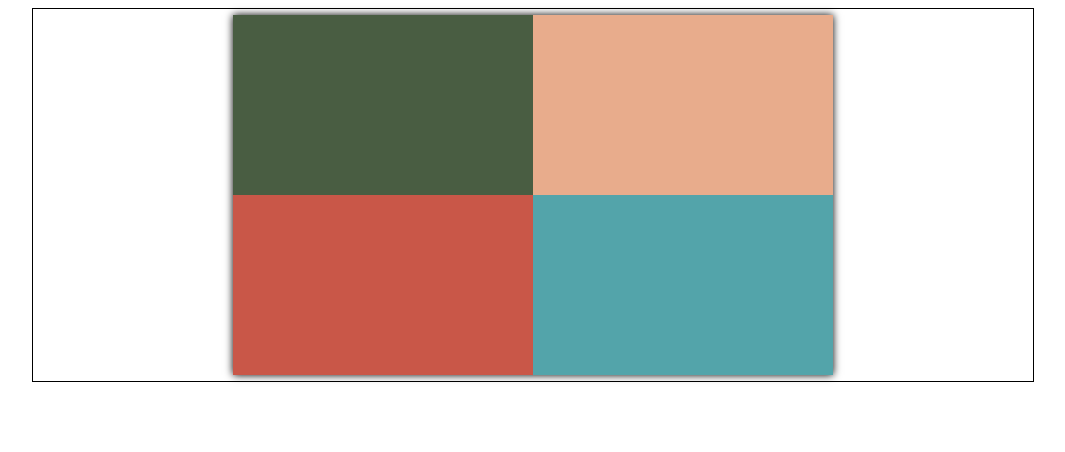
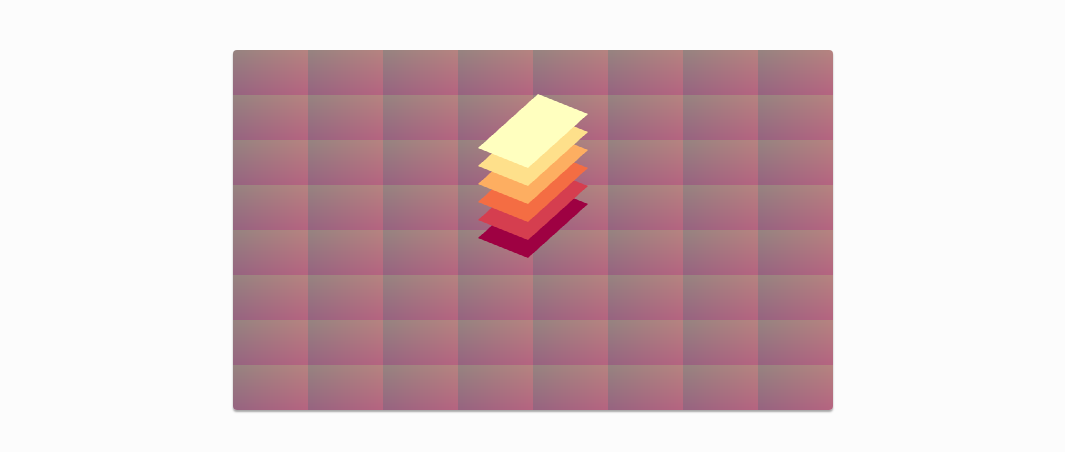
Before and after one commit to kennychou0529/vdb-web, a plain HTML site: page webgltest.html in a window 1280 px wide. Shown: the whole page, without its empty margins (107-1172 px from the left). Drawn offline with Linux system fonts and the light colour scheme.

Commit message:
Uploading textures

```diff
--- a/webgltest.html
+++ b/webgltest.html
@@ -2,6 +2,9 @@
 <head>
     <title>WebGL test</title>
     <style>
+    html {
+        background: #fcfcfc;
+    }
     #canvas {
         display: block;
         margin: 0 auto;
@@ -10,12 +13,13 @@
         width: 60%;
         height: 360;
         /*border: 1px solid #000;*/
-        box-shadow: 0px 0px 8px #000;
+        border-radius: 4px;
+        box-shadow: 0px 2px 2px #A7A7A7;
     }
     #container {
-        border: 1px solid #000;
         display: block;
         margin: 0 auto;
+        margin-top: 50px;
         max-width: 1000;
         max-height: 700;
     }
@@ -87,16 +91,129 @@ var loc_color = null;
 var loc_texel = null;
 var loc_chan0 = null;
 
-var max_coords = 1024*1024;
-var buf_coord = null;
-var buf_texel = null;
-var buf_color = null;
-
 var vbo_coord = null;
 var vbo_color = null;
+
 var vbo_texel = null;
+var tex_white = null;
+var tex_view0 = null;
 
-var tex_chan0 = null;
+var mode_line = 1;
+var mode_point = 2;
+var mode_image = 3;
+var palette_index = 0;
+
+var vbo_quad_coord = null;
+var vbo_quad_color = null;
+var vbo_quad_texel = null;
+var tex_view0_active = false;
+
+function palette(color)
+{
+    var palettes = [
+        [0x9E0142FF,0xD53E4FFF,0xF46D43FF,0xFDAE61FF,0xFEE08BFF,0xFFFFBFFF,0xE6F598FF,0xABDDA4FF,0x66C2A5FF,0x3288BDFF,0x5E4FA2FF],
+        [0x003C30FF,0x01665EFF,0x35978FFF,0x80CDC1FF,0xC7EAE5FF,0xF5F5F5FF,0xF6E8C3FF,0xDFC27DFF,0xBF812DFF,0x8C510AFF,0x543005FF],
+        [0x08306BFF,0x08519CFF,0x2171B5FF,0x4292C6FF,0x6BAED6FF,0x9ECAE1FF,0xC6DBEFFF,0xDEEBF7FF,0xF7FBFFFF],
+        [0x084081FF,0x0868ACFF,0x2B8CBEFF,0x4EB3D3FF,0x7BCCC4FF,0xA8DDB5FF,0xCCEBC5FF,0xE0F3DBFF,0xF7FCF0FF],
+        [0xE41A1CFF,0x377EB8FF,0x4DAF4AFF,0x984EA3FF,0xFF7F00FF,0xFFFF33FF,0xA65628FF,0xF781BFFF]
+    ];
+    return palettes[palette_index][color % (palettes[palette_index].length)];
+}
+
+function upload_geometry(commands)
+{
+    tex_view0_active = false;
+
+    var coords = [];
+    var colors = [];
+    var i = 0;
+    var num_elements = 0;
+    while (i < commands.length)
+    {
+        var mode = commands[i]; i++;
+        var color_index = commands[i]; i++;
+        var color = palette(color_index);
+        var color_r = (color >> 24) & 0xFF;
+        var color_g = (color >> 16) & 0xFF;
+        var color_b = (color >>  8) & 0xFF;
+        var color_a = (color >>  0) & 0xFF;
+        if (mode == mode_line)
+        {
+            var x1 = commands[i]; i++;
+            var y1 = commands[i]; i++;
+            var x2 = commands[i]; i++;
+            var y2 = commands[i]; i++;
+
+            var ln = Math.sqrt((x2-x1)*(x2-x1) + (y2-y1)*(y2-y1));
+            var nx = -(y2-y1) / ln;
+            var ny = (x2-x1) / ln;
+
+            var w = 0.1;
+            var x11 = x1 - nx*w;
+            var y11 = y1 - ny*w;
+            var x21 = x2 - nx*w;
+            var y21 = y2 - ny*w;
+            var x12 = x1 + nx*w;
+            var y12 = y1 + ny*w;
+            var x22 = x2 + nx*w;
+            var y22 = y2 + ny*w;
+
+            coords.push(x11,y11, x21,y21, x22,y22, x22,y22, x12,y12, x11,y11);
+            colors.push(color_r,color_g,color_b,color_a,
+                        color_r,color_g,color_b,color_a,
+                        color_r,color_g,color_b,color_a,
+                        color_r,color_g,color_b,color_a,
+                        color_r,color_g,color_b,color_a,
+                        color_r,color_g,color_b,color_a);
+            num_elements += 6;
+        }
+        else if (mode == mode_point)
+        {
+            var x = commands[i]; i++;
+            var y = commands[i]; i++;
+
+            var x1 = x-0.01;
+            var x2 = x+0.01;
+            var y1 = y-0.01;
+            var y2 = y+0.01;
+            coords.push(x1,y1, x2,y1, x2,y2, x2,y2, x1,y2, x1,y1);
+            colors.push(color_r,color_g,color_b,color_a,
+                        color_r,color_g,color_b,color_a,
+                        color_r,color_g,color_b,color_a,
+                        color_r,color_g,color_b,color_a,
+                        color_r,color_g,color_b,color_a,
+                        color_r,color_g,color_b,color_a);
+            num_elements += 6;
+        }
+        else if (mode == mode_image)
+        {
+            var width = commands[i]; i++;
+            var height = commands[i]; i++;
+            // channels, gray, etc.
+            var data = new Uint8Array(width*height*4);
+            data.set(commands.slice(i, i+width*height*4));
+            i += width*height*4;
+
+            gl.bindTexture(gl.TEXTURE_2D, tex_view0);
+            gl.texImage2D(gl.TEXTURE_2D, 0, gl.RGBA, width, height, 0, gl.RGBA, gl.UNSIGNED_BYTE, data);
+            gl.texParameteri(gl.TEXTURE_2D, gl.TEXTURE_WRAP_S, gl.CLAMP_TO_EDGE);
+            gl.texParameteri(gl.TEXTURE_2D, gl.TEXTURE_WRAP_T, gl.CLAMP_TO_EDGE);
+            gl.texParameteri(gl.TEXTURE_2D, gl.TEXTURE_MAG_FILTER, gl.NEAREST);
+            gl.texParameteri(gl.TEXTURE_2D, gl.TEXTURE_MIN_FILTER, gl.NEAREST);
+            gl.bindTexture(gl.TEXTURE_2D, null);
+
+            tex_view0_active = true;
+        }
+    }
+
+    gl.bindBuffer(gl.ARRAY_BUFFER, vbo_coord);
+    gl.bufferData(gl.ARRAY_BUFFER, new Float32Array(coords), gl.STATIC_DRAW);
+
+    gl.bindBuffer(gl.ARRAY_BUFFER, vbo_color);
+    gl.bufferData(gl.ARRAY_BUFFER, new Uint8Array(colors), gl.STATIC_DRAW);
+
+    return num_elements;
+}
 
 function init()
 {
@@ -113,58 +230,34 @@ function init()
     loc_texel = gl.getAttribLocation(program, "texel");
     loc_chan0 = gl.getUniformLocation(program, "chan0");
 
-    // buf_coord = new Float32Array(max_coords*2);
-    // buf_texel = new Float32Array(max_coords*2);
-    // buf_color = new Uint8Array(max_coords*4);
+    vbo_coord = gl.createBuffer();
+    vbo_color = gl.createBuffer();
+    vbo_texel = gl.createBuffer();
 
-    var coord = [
-        -1, -1,
-        +1, -1,
-        +1, +1,
-        +1, +1,
-        -1, +1,
-        -1, -1
-    ];
-    vbo_coord = gl.createBuffer();
-    gl.bindBuffer(gl.ARRAY_BUFFER, vbo_coord);
-    gl.bufferData(gl.ARRAY_BUFFER, new Float32Array(coord), gl.STATIC_DRAW);
-    gl.bindBuffer(gl.ARRAY_BUFFER, null);
+    var quad_coords = [ -1,-1, +1,-1, +1,+1, +1,+1, -1,+1, -1,-1 ];
+    var quad_texels = [ 0,0, 1,0, 1,1, 1,1, 0,1, 0,0 ];
+    var quad_colors = [ 255,255,255,255,
+                        255,255,255,255,
+                        255,255,255,255,
+                        255,255,255,255,
+                        255,255,255,255,
+                        255,255,255,255 ];
+    vbo_quad_coord = gl.createBuffer();
+    vbo_quad_color = gl.createBuffer();
+    vbo_quad_texel = gl.createBuffer();
+    gl.bindBuffer(gl.ARRAY_BUFFER, vbo_quad_coord);
+    gl.bufferData(gl.ARRAY_BUFFER, new Float32Array(quad_coords), gl.STATIC_DRAW);
+    gl.bindBuffer(gl.ARRAY_BUFFER, vbo_quad_color);
+    gl.bufferData(gl.ARRAY_BUFFER, new Uint8Array(quad_colors), gl.STATIC_DRAW);
+    gl.bindBuffer(gl.ARRAY_BUFFER, vbo_quad_texel);
+    gl.bufferData(gl.ARRAY_BUFFER, new Float32Array(quad_texels), gl.STATIC_DRAW);
 
-    var color = [
-        255, 255, 255, 255,
-        255, 255, 255, 255,
-        255, 255, 255, 255,
-        255, 255, 255, 255,
-        255, 255, 255, 255,
-        255, 255, 255, 255
-    ];
-    vbo_color = gl.createBuffer();
-    gl.bindBuffer(gl.ARRAY_BUFFER, vbo_color);
-    gl.bufferData(gl.ARRAY_BUFFER, new Uint8Array(color), gl.STATIC_DRAW);
-    gl.bindBuffer(gl.ARRAY_BUFFER, null);
+    tex_view0 = gl.createTexture();
 
-    var texel = [
-        0, 0,
-        1, 0,
-        1, 1,
-        1, 1,
-        0, 1,
-        0, 0
-    ];
-    vbo_texel = gl.createBuffer();
-    gl.bindBuffer(gl.ARRAY_BUFFER, vbo_texel);
-    gl.bufferData(gl.ARRAY_BUFFER, new Float32Array(texel), gl.STATIC_DRAW);
-    gl.bindBuffer(gl.ARRAY_BUFFER, null);
-
-    tex_chan0 = gl.createTexture();
-    chan0x = 2;
-    chan0y = 2;
-    gl.bindTexture(gl.TEXTURE_2D, tex_chan0);
-    var chan0data = new Uint8Array([
-       201,87,72,255,  83,164,170,255,
-       73,93,66,255,   232,172,140,255
-    ]);
-    gl.texImage2D(gl.TEXTURE_2D, 0, gl.RGBA, chan0x, chan0y, 0, gl.RGBA, gl.UNSIGNED_BYTE, chan0data);
+    tex_white = gl.createTexture();
+    gl.bindTexture(gl.TEXTURE_2D, tex_white);
+    var chan0data = new Uint8Array([255,255,255,255]);
+    gl.texImage2D(gl.TEXTURE_2D, 0, gl.RGBA, 1, 1, 0, gl.RGBA, gl.UNSIGNED_BYTE, chan0data);
     gl.texParameteri(gl.TEXTURE_2D, gl.TEXTURE_WRAP_S, gl.CLAMP_TO_EDGE);
     gl.texParameteri(gl.TEXTURE_2D, gl.TEXTURE_WRAP_T, gl.CLAMP_TO_EDGE);
     gl.texParameteri(gl.TEXTURE_2D, gl.TEXTURE_MAG_FILTER, gl.NEAREST);
@@ -174,6 +267,28 @@ function init()
 
 function tick(t, dt)
 {
+    var commands = [
+        mode_point, 0, 0.0,0.0,
+        mode_line, 0, -0.1,-0.1, +0.1,+0.2,
+        mode_line, 1, -0.1,-0.1+0.1, +0.1,+0.2+0.1,
+        mode_line, 2, -0.1,-0.1+0.2, +0.1,+0.2+0.2,
+        mode_line, 3, -0.1,-0.1+0.3, +0.1,+0.2+0.3,
+        mode_line, 4, -0.1,-0.1+0.4, +0.1,+0.2+0.4,
+        mode_line, 5, -0.1,-0.1+0.5, +0.1,+0.2+0.5,
+        mode_image, 0
+    ];
+    var width = 256;
+    var height = 256;
+    commands.push(width);
+    commands.push(height);
+    for (var y = 0; y < height; y++)
+    for (var x = 0; x < width; x++)
+    {
+        commands.push((x%32)+150, (y%32)+100, 128, 255);
+    }
+
+    num_elements = upload_geometry(commands);
+
     var css_width  = cvs.clientWidth;
     var css_height = cvs.clientHeight;
 
@@ -185,29 +300,39 @@ function tick(t, dt)
     }
 
     gl.viewport(0, 0, gl.canvas.width, gl.canvas.height);
-    gl.clearColor(0, 0, 0, 0);
+    gl.clearColor(1, 1, 1, 1);
     gl.clear(gl.COLOR_BUFFER_BIT);
     gl.useProgram(program);
 
+    if (tex_view0_active)
+    {
+        gl.activeTexture(gl.TEXTURE0 + 0);
+        gl.bindTexture(gl.TEXTURE_2D, tex_view0);
+        gl.enableVertexAttribArray(loc_coord);
+        gl.enableVertexAttribArray(loc_color);
+        gl.enableVertexAttribArray(loc_texel);
+        gl.bindBuffer(gl.ARRAY_BUFFER, vbo_quad_coord);
+        gl.vertexAttribPointer(loc_coord, 2, gl.FLOAT, false, 0, 0);
+        gl.bindBuffer(gl.ARRAY_BUFFER, vbo_quad_color);
+        gl.vertexAttribPointer(loc_color, 4, gl.UNSIGNED_BYTE, true, 0, 0);
+        gl.bindBuffer(gl.ARRAY_BUFFER, vbo_quad_texel);
+        gl.vertexAttribPointer(loc_texel, 2, gl.FLOAT, false, 0, 0);
+        gl.uniform1i(loc_chan0, 0);
+        gl.drawArrays(gl.TRIANGLES, 0, 6);
+        gl.bindTexture(gl.TEXTURE_2D, null);
+    }
+
     gl.activeTexture(gl.TEXTURE0 + 0);
-    gl.bindTexture(gl.TEXTURE_2D, tex_chan0);
-
+    gl.bindTexture(gl.TEXTURE_2D, tex_white);
     gl.enableVertexAttribArray(loc_coord);
     gl.enableVertexAttribArray(loc_color);
-    gl.enableVertexAttribArray(loc_texel);
-
+    gl.disableVertexAttribArray(loc_texel);
     gl.bindBuffer(gl.ARRAY_BUFFER, vbo_coord);
     gl.vertexAttribPointer(loc_coord, 2, gl.FLOAT, false, 0, 0);
-
     gl.bindBuffer(gl.ARRAY_BUFFER, vbo_color);
     gl.vertexAttribPointer(loc_color, 4, gl.UNSIGNED_BYTE, true, 0, 0);
-
-    gl.bindBuffer(gl.ARRAY_BUFFER, vbo_texel);
-    gl.vertexAttribPointer(loc_texel, 2, gl.FLOAT, false, 0, 0);
-
     gl.uniform1i(loc_chan0, 0);
-    gl.drawArrays(gl.TRIANGLES, 0, 6);
-
+    gl.drawArrays(gl.TRIANGLES, 0, num_elements);
     gl.bindTexture(gl.TEXTURE_2D, null);
 }
 
@@ -227,13 +352,14 @@ function animation_frame(t)
         animation_frame_t_prev = t;
     }
     tick(elapsed, delta);
-    requestAnimationFrame(animation_frame);
+    // requestAnimationFrame(animation_frame);
 }
 
 function main()
 {
     cvs = document.getElementById("canvas");
     gl = cvs.getContext("webgl");
+    // gl = cvs.getContext("webgl", {antialias: false});
     if (!gl)
     {
         console.log("Fuck");
```
Also changed, not shown: todo.txt.
